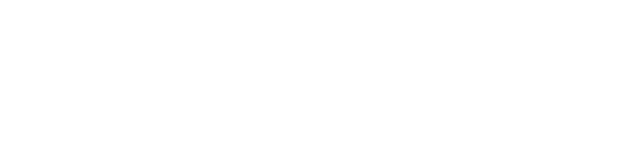
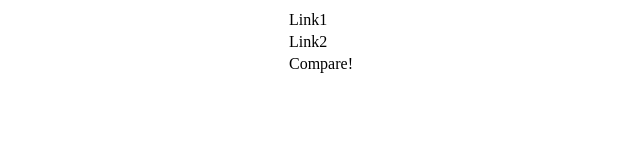
Before and after one commit to natsandovalt/Horario, a plain HTML site: page index.html in a window 1280 px wide. Shown: the whole page, without its empty margins (317-957 px from the left). Drawn offline with Linux system fonts and the light colour scheme.

Commit message:
Modified initial page structure

```diff
--- a/css/Horario.css
+++ b/css/Horario.css
@@ -1 +1,4 @@
 /* CSS declarations go here */
+table{
+	margin: auto;
+}
--- a/index.html
+++ b/index.html
@@ -0,0 +1,17 @@
+<link rel="stylesheet" type="text/css" href="css/Horario.css"/>
+<head>
+	<title>TuHorario</title>
+</head>
+<body>
+	<table>
+	<tr>
+		<td>Link1<td>
+	</tr>
+	<tr>
+		<td>Link2<td>
+	</tr>
+	<tr>
+		<td>Compare!<td>
+	</tr>
+	</table>
+</body>
```
